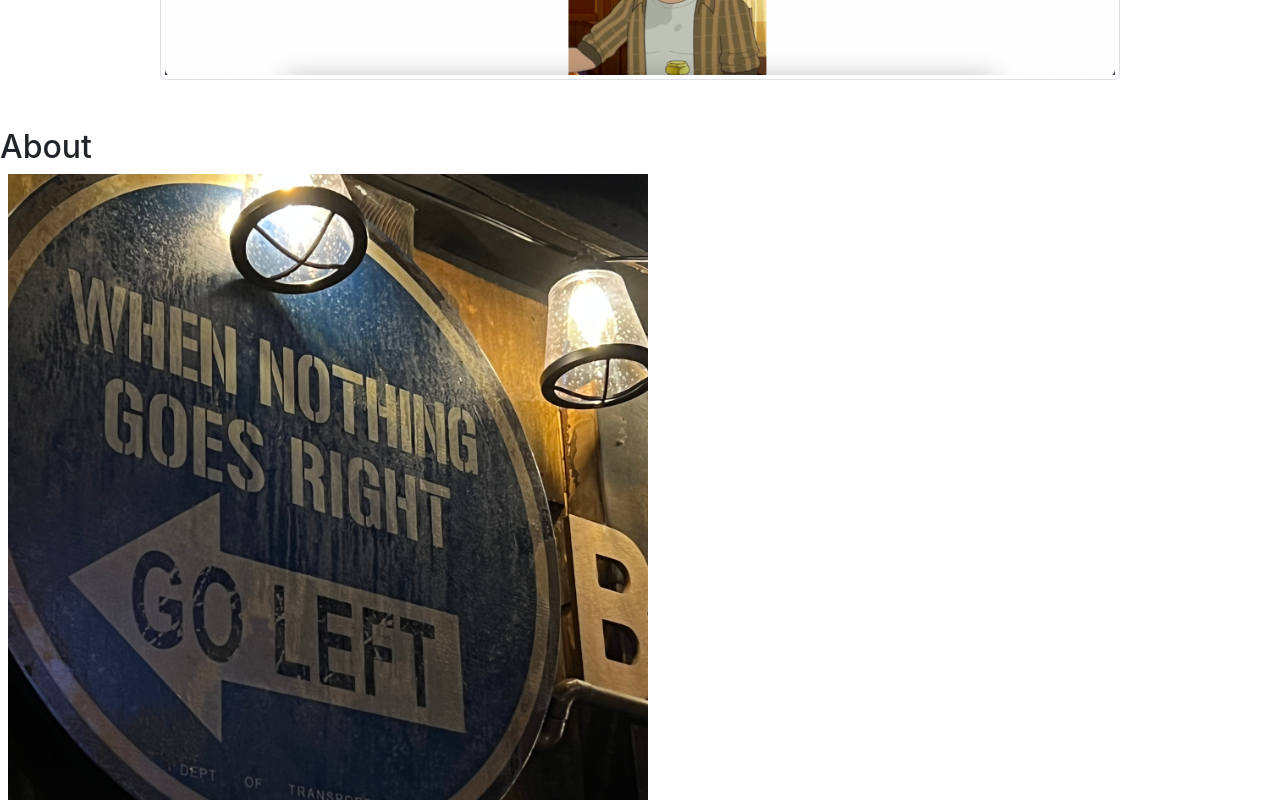
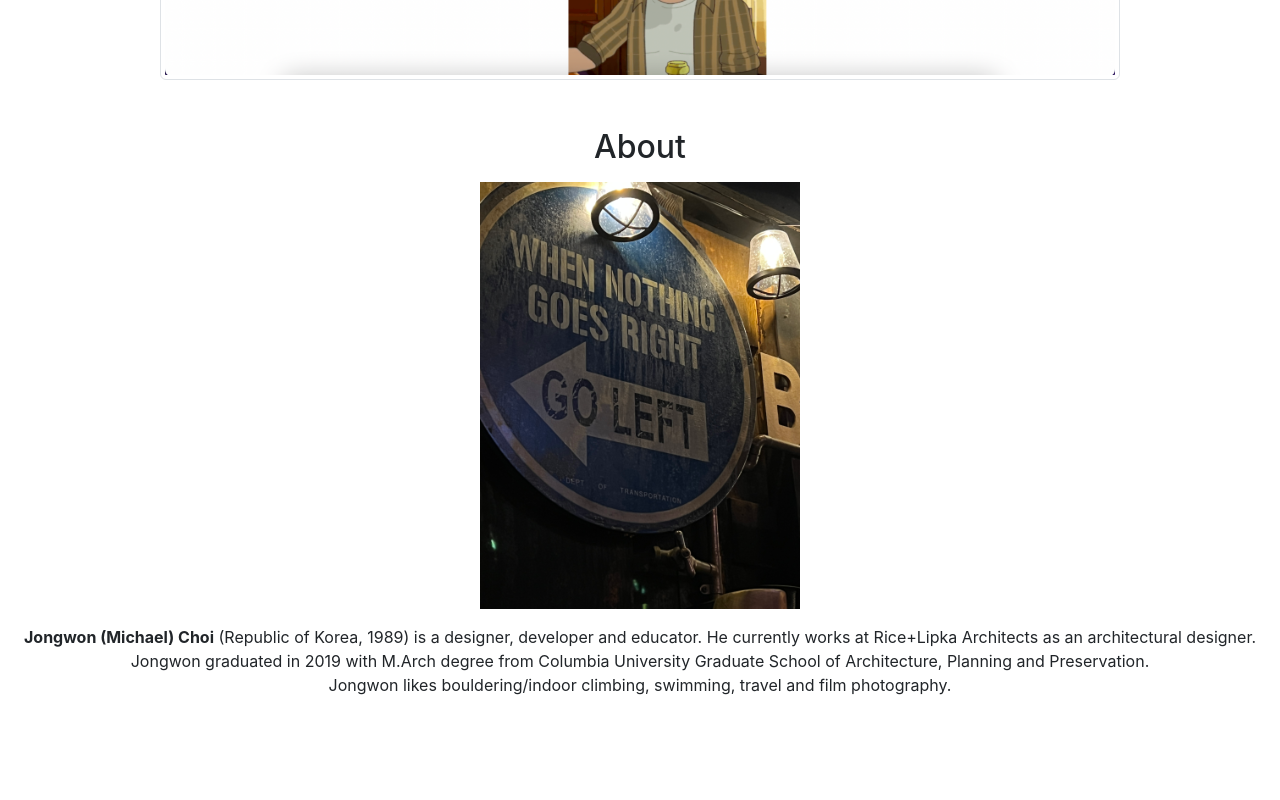
Before and after one commit to jchoi10/react-jmc-portfolio, a React (Create React App) app: page / in a window 1280 px wide. Shown: the part 2140-2940 px from the top of the page. After the commit the page ends 2853 px from the top, so only its background shows below. Built offline with nearby package versions, Linux system fonts and the light colour scheme.

Commit message:
about page style

```diff
--- a/src/components/About/index.js
+++ b/src/components/About/index.js
@@ -3,12 +3,12 @@ import coverImage from "../../assets/cover/hero_background.JPG";
 
 const About = () => {
     return(
-        <section id="about" class="intro">
-            <div class="flex-row">
+        <section id="about" class="intro text-center">
+            <div class="flex-row mb-3">
                 <h2 class="section-title primary-border">About</h2>
             </div>
             <div class="flex-row">
-                <img src={coverImage} className="mx-2" style={{width: "50%"}} alt="cover" />
+                <img src={coverImage} className="mx-2 mb-3" style={{width: "25%"}} alt="cover" />
                 <p>
                 <b>Jongwon (Michael) Choi</b> (Republic of Korea, 1989) is a designer, developer and educator. He currently works at Rice+Lipka Architects as an architectural designer. Jongwon graduated in 2019 with M.Arch degree from Columbia University Graduate School of Architecture, Planning and Preservation.<br/>
                 Jongwon likes bouldering/indoor climbing, swimming, travel and film photography.
```
